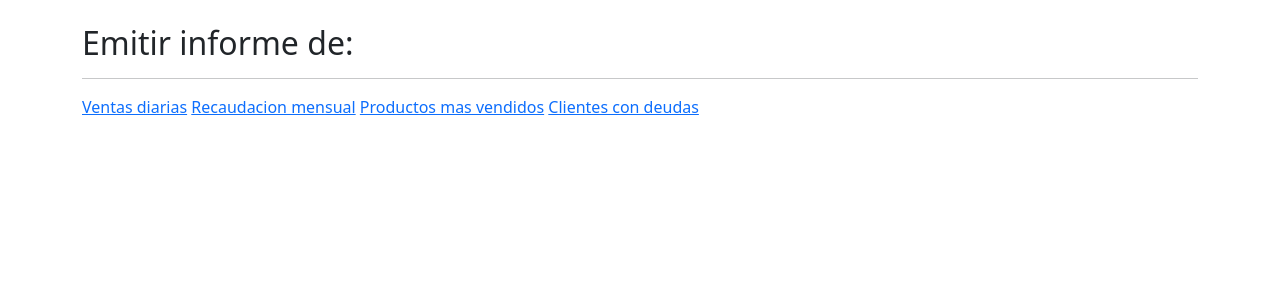
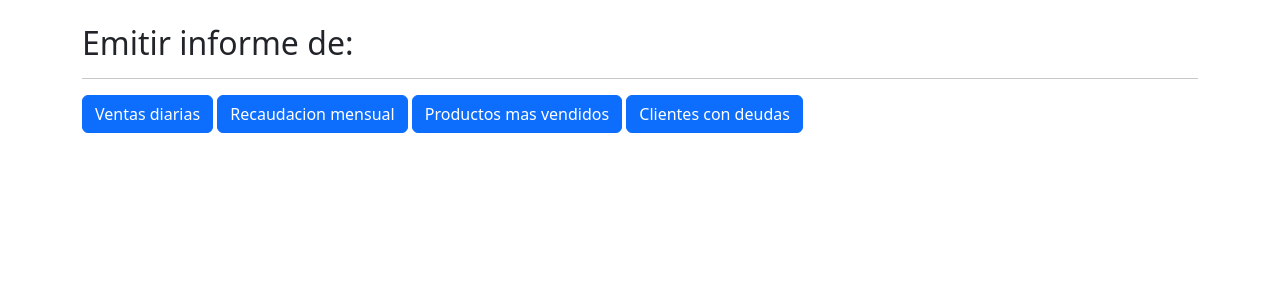
Before and after one commit to marisoltorres99/GestionStock, a Flask app: page /informes in a window 1280 px wide. Shown: the part 56-356 px from the top of the page. Run offline with Flask 3, Linux system fonts and the light colour scheme; parts of the project's set-up code (start-up, migrations or seed data) failed here and were passed over.

Commit message:
estilos a informes

```diff
--- a/templates/informes/index.html
+++ b/templates/informes/index.html
@@ -4,9 +4,9 @@
 
 <h2>Emitir informe de: </h2>
 <hr>
-<a href="/clientes">Ventas diarias</a>
-<a href="/productos">Recaudacion mensual</a>
-<a href="/ventas">Productos mas vendidos</a>
-<a href="/pagos">Clientes con deudas</a>
+<a class="btn btn-primary" href="/clientes">Ventas diarias</a>
+<a class="btn btn-primary" href="/productos">Recaudacion mensual</a>
+<a class="btn btn-primary" href="/ventas">Productos mas vendidos</a>
+<a class="btn btn-primary" href="/pagos">Clientes con deudas</a>
 
 {% endblock %}
```
